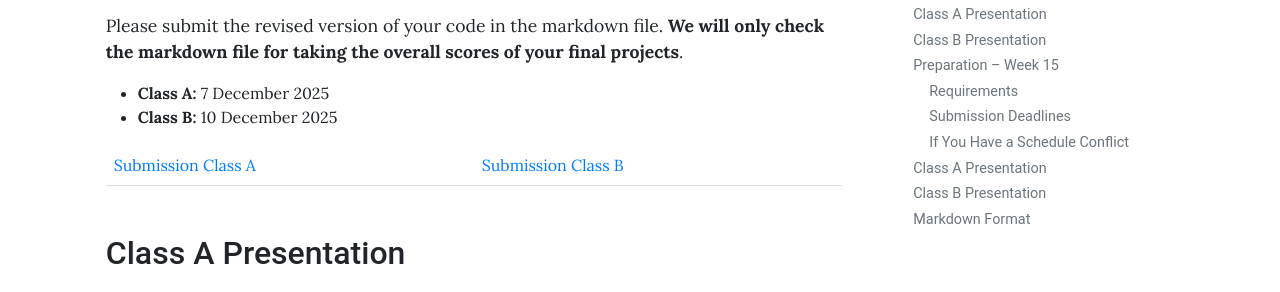
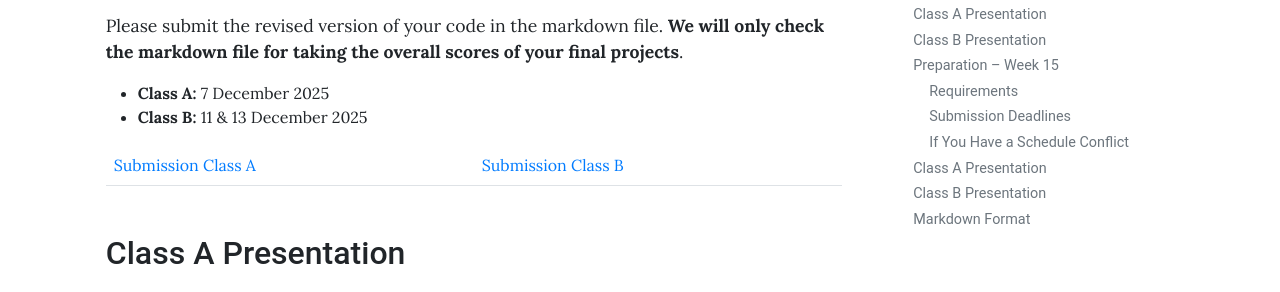
Before and after one commit to gusti-alfarisy/gusti-alfarisy.github.io, a Jekyll site: the page built from _posts/2025-11-25-final-exam-info-fp.md, in a window 1280 px wide and 900 px high, scrolled down 361 px. Shown: the part 153-445 px from the top of the window. Built offline with Jekyll 4.4.1, drawn with Linux system fonts in a browser that asks for light colours.

Commit message:
updating final exam info FP 2025

```diff
--- a/_posts/2025-11-25-final-exam-info-fp.md
+++ b/_posts/2025-11-25-final-exam-info-fp.md
@@ -17,7 +17,7 @@ toc: true
 Please submit the revised version of your code in the markdown file. **We will only check the markdown file for taking the overall scores of your final projects**.
 
 - **Class A:** 7 December 2025
-- **Class B:** 10 December 2025
+- **Class B:** 11 & 13 December 2025
 
 [Submission Class A](https://drive.google.com/drive/folders/1sRTKtqmRNLWPUhZKBmBwKBE8H7msdpiJ?usp=sharing) | [Submission Class B](https://drive.google.com/drive/folders/1r9Y0noO48L5FsuwzHAxHv5NHUmTAKGyc?usp=sharing)
 
```
